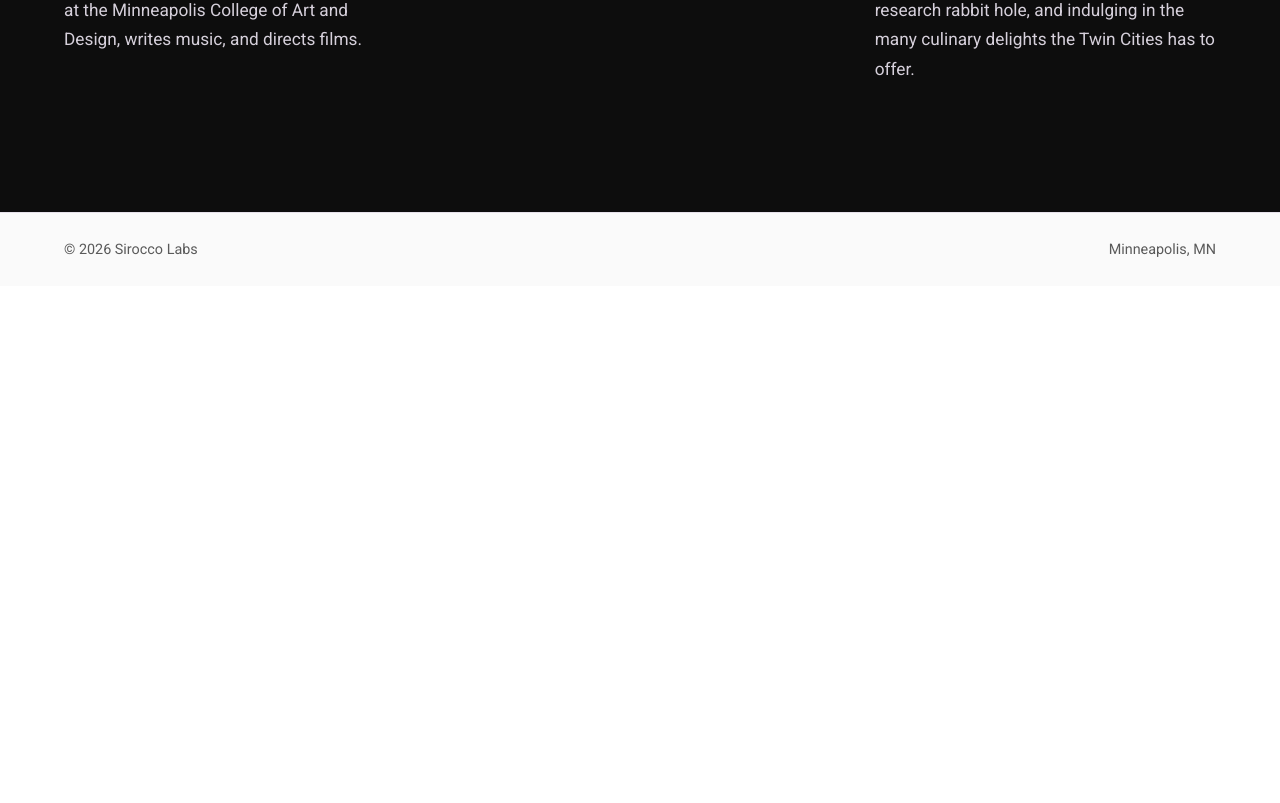
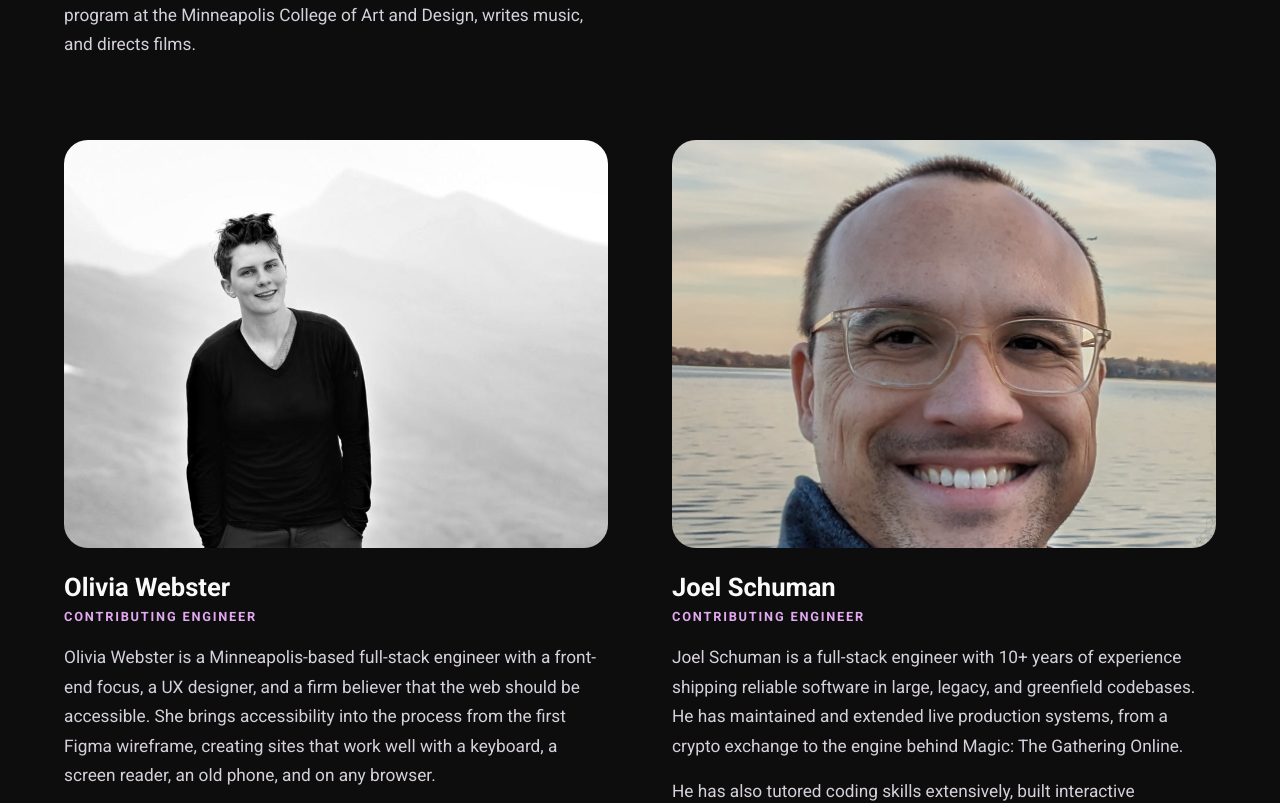
Before and after one commit to Sirocco-Labs/website, a Next.js app: page /team in a window 1280 px wide. Shown: the part 1057-1860 px from the top of the page. Before the commit the page ends 1343 px from the top, so only its background shows below. Built offline with nearby package versions, Linux system fonts and the light colour scheme.

Commit message:
update joel's bio

```diff
--- a/pages/team.js
+++ b/pages/team.js
@@ -27,13 +27,22 @@ const team = [
 			"She has a passion for green-fielding front ends and building websites and applications with intuitive architecture, clean code, and comprehensive tests. A former theater kid, she loves the great outdoors, a good research rabbit hole, and indulging in the many culinary delights the Twin Cities has to offer.",
 		],
 	},
+	{
+		name: "Joel Schuman",
+		role: "Contributing engineer",
+		photo: "/team/joel.jpg",
+		bio: [
+			"Joel Schuman is a full-stack engineer with 10+ years of experience shipping reliable software in large, legacy, and greenfield codebases. He has maintained and extended live production systems, from a crypto exchange to the engine behind Magic: The Gathering Online.",
+			"He has also tutored coding skills extensively, built interactive experiences with arts organizations, and led web development workshops. In his free time, he's usually playing piano or mandolin.",
+		],
+	},
 ];
 
 export default function Team() {
 	return (
 		<Layout
 			title="Team — Sirocco Labs"
-			description="Sirocco Labs is run by co-founders Anniessa and Zackaria Antar, with contributing engineer Olivia."
+			description="Sirocco Labs is run by co-founders Anniessa and Zackaria Antar, with contributing engineers Olivia Webster and Joel Schuman."
 		>
 			<main className={styles.fill}>
 				<section className={`${styles.section} ${styles.dark}`}>
--- a/styles/Home.module.css
+++ b/styles/Home.module.css
@@ -359,9 +359,10 @@
   color: var(--lavender);
 }
 
+/* Four people: two by two */
 .teamGrid {
   display: grid;
-  grid-template-columns: repeat(3, 1fr);
+  grid-template-columns: repeat(2, 1fr);
   gap: clamp(2rem, 5vw, 4rem);
 }
 
```
Also changed, not shown: public/team/joel.jpg (added).
